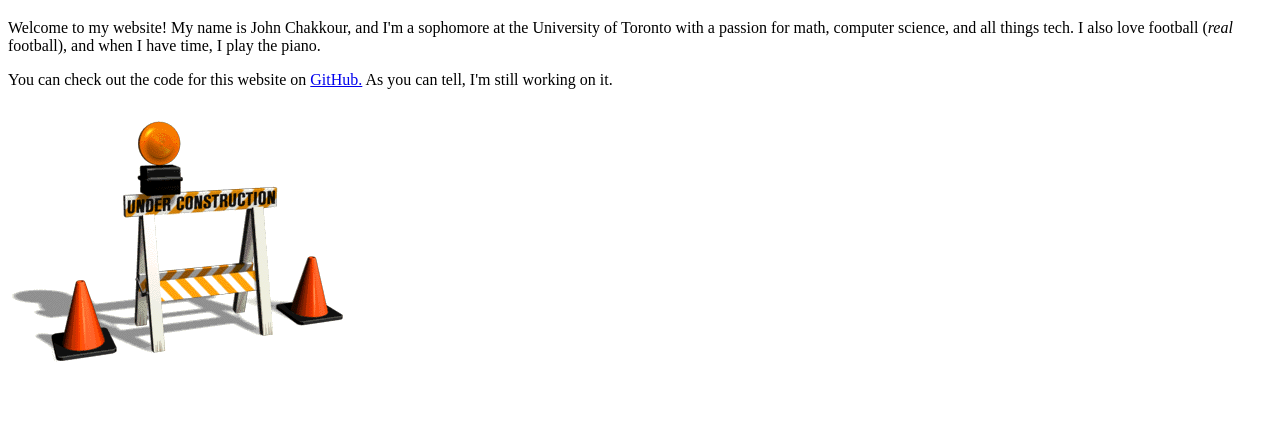
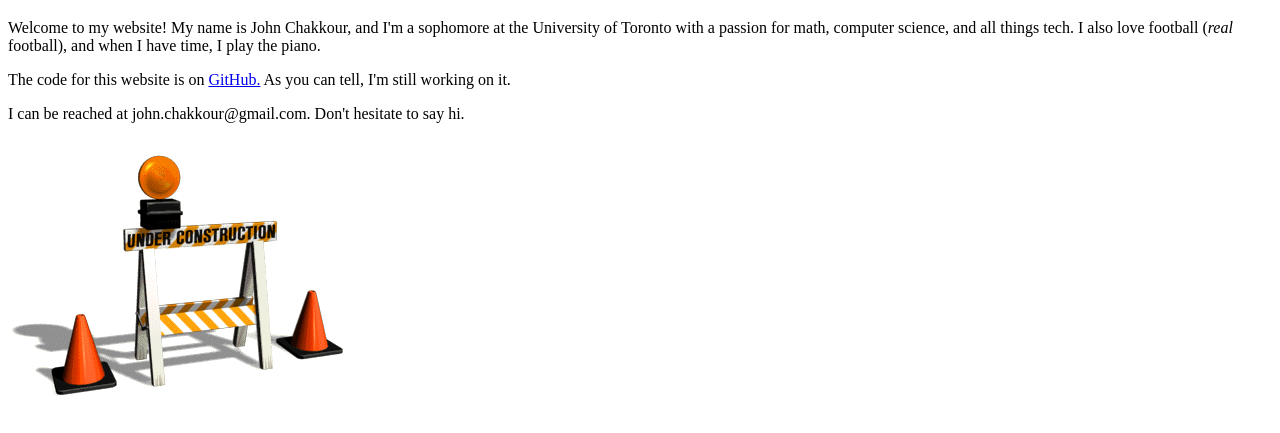
Before and after one commit to johnchakkour/johnchakkour.github.io, a plain HTML site: page html/aboutme.html in a window 1280 px wide. Shown: the part 61-494 px from the top of the page. Drawn offline with Linux system fonts and the light colour scheme.

Commit message:
Added email to aboutme.html

```diff
--- a/html/aboutme.html
+++ b/html/aboutme.html
@@ -11,8 +11,9 @@
   <p>Welcome to my website! My name is John Chakkour, and I'm a sophomore at the University of Toronto with a passion for math,
     computer science, and all things tech. I also love football (<em>real</em> football), and when I have time, I play the
     piano.</p>
-  <p>You can check out the code for this website on <a href="https://github.com/johnchakkour/johnchakkour.github.io"
+  <p>The code for this website is on <a href="https://github.com/johnchakkour/johnchakkour.github.io"
                                                        target="_blank">GitHub.</a> As you can tell, I'm still working on it.</p>
+  <p>I can be reached at john.chakkour@gmail.com. Don't hesitate to say hi.<p>
   <img src="../images/under-construction.gif" alt="This website is under construction" />
 </body>
 
```
